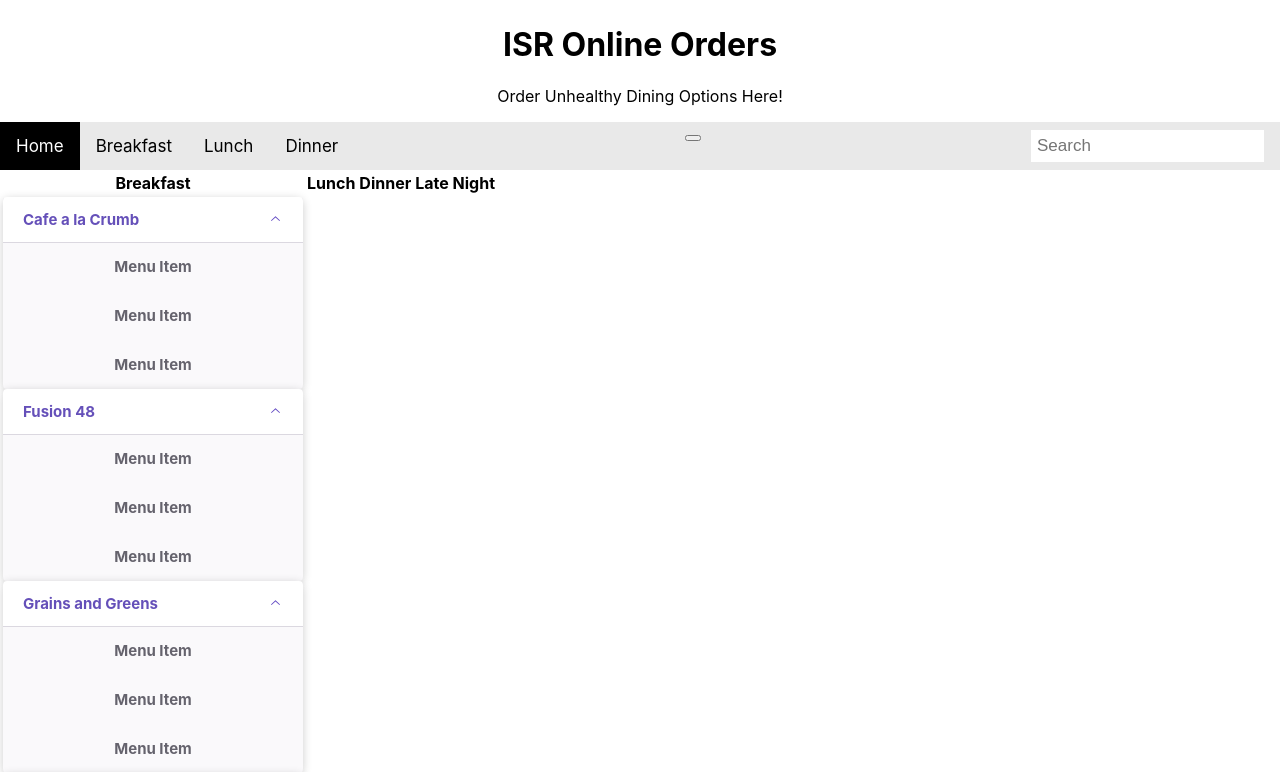
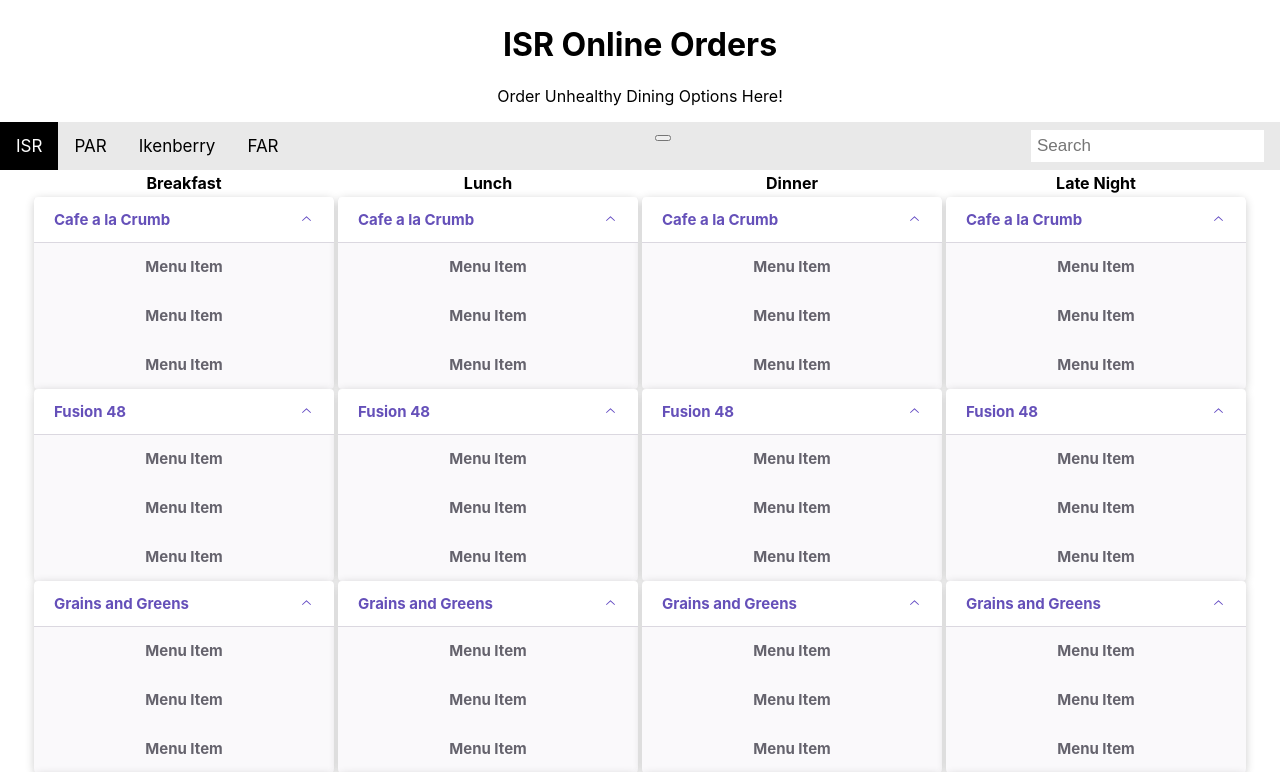
Before and after one commit to allisonye/codeada2021, a React (Create React App) app: page / in a window 1280 px wide. Shown: the part 300-1072 px from the top of the page. Built offline with nearby package versions, Linux system fonts and the light colour scheme.

Commit message:
centered table

```diff
--- a/src/App.js
+++ b/src/App.js
@@ -11,7 +11,7 @@ function App() {
       <h1 id="header">ISR Online Orders</h1>
       <p id="subhead">Order Unhealthy Dining Options Here!</p>
       <SearchBar />
-      <table>
+      <table className="table">
         <tr>
           <th>Breakfast</th>
           <th>Lunch</th>
@@ -19,6 +19,9 @@ function App() {
           <th>Late Night</th>
         </tr>
         <tr>
+          <th><Restaurants /></th>
+          <th><Restaurants /></th>
+          <th><Restaurants /></th>
           <th><Restaurants /></th>
         </tr>
         {/*<Restaurant name="Cafe a la Crumb"/>
--- a/src/SearchBar.js
+++ b/src/SearchBar.js
@@ -5,10 +5,10 @@ class SearchBar extends React.Component {
     render() {
         return (
                 <div class="topnav">
-                <a class="active" href="#home">Home</a>
-                <a href="#about">Breakfast</a>
-                <a href="#contact">Lunch</a>
-                <a href="#contact">Dinner</a>
+                <a class="active" href="#home">ISR</a>
+                <a href="#about">PAR</a>
+                <a href="#contact">Ikenberry</a>
+                <a href="#contact">FAR</a>
                 <input type="text" placeholder="Search" />
                 <button type="submit"><i class="fa fa-search"></i></button>
             </div>
--- a/src/index.css
+++ b/src/index.css
@@ -147,3 +147,9 @@ code {
     border: 1px solid #ccc;
   }
 }
+
+.table {
+  margin-left: auto;
+  margin-right: auto;
+  vertical-align: auto;
+}
```
